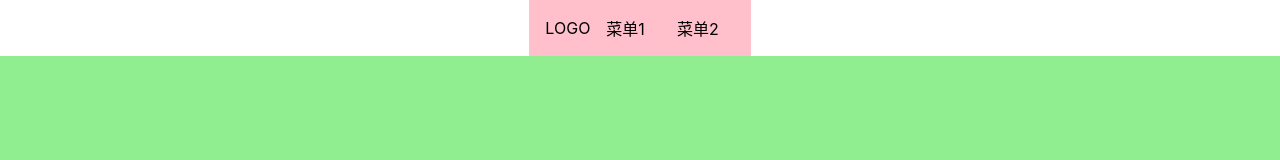
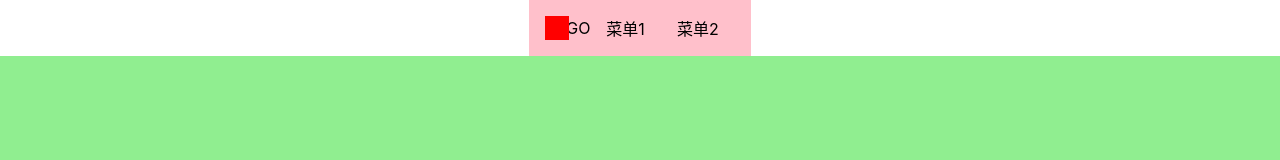
Before and after one commit to lxh6688/vue3-ui, a Vue app: page /#/ in a window 1280 px wide. Shown: the top 160 px of the page. Built offline with nearby package versions, Linux system fonts and the light colour scheme.

Commit message:
添加 toggleAside

```diff
--- a/src/components/Topnav.vue
+++ b/src/components/Topnav.vue
@@ -48,6 +48,16 @@ export default {
             margin: 0 1em;
         }
     }
+    > .toggleAside {
+    display: inline-block;
+    width: 24px;
+    height: 24px;
+    background: red;
+    position: absolute;
+    left: 16px;
+    top: 50%;
+    transform: translateY(-50%);
+  }
     @media (max-width:500px) {
         > .menu{display: none;}
         > .logo{margin: 0 auto;}
```
